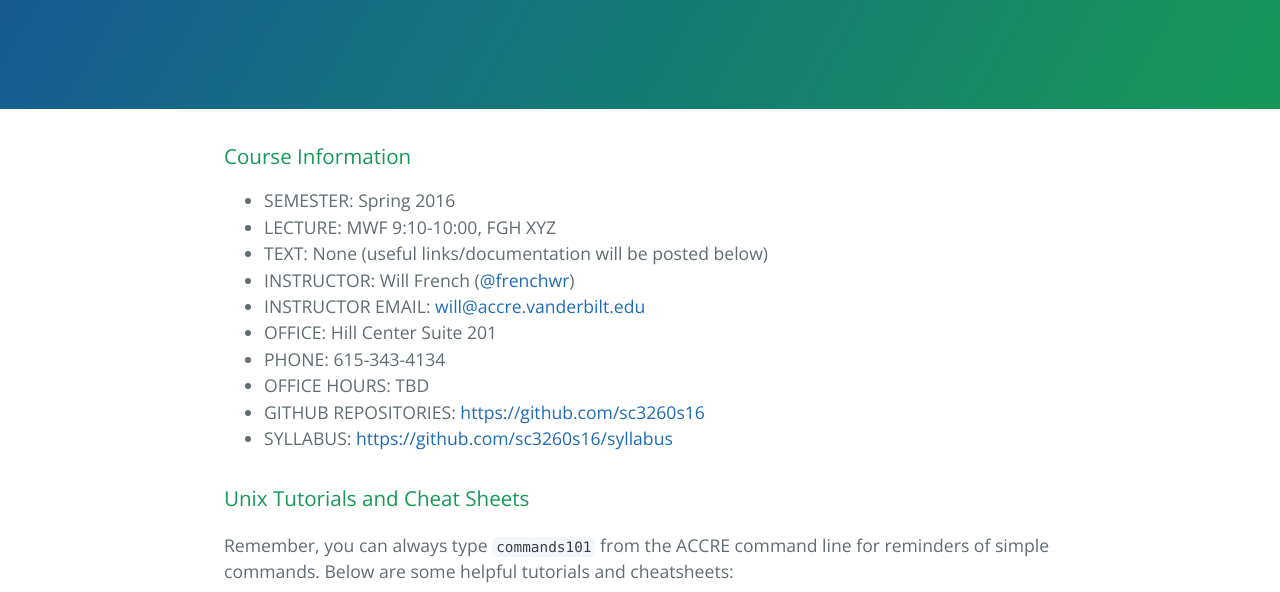
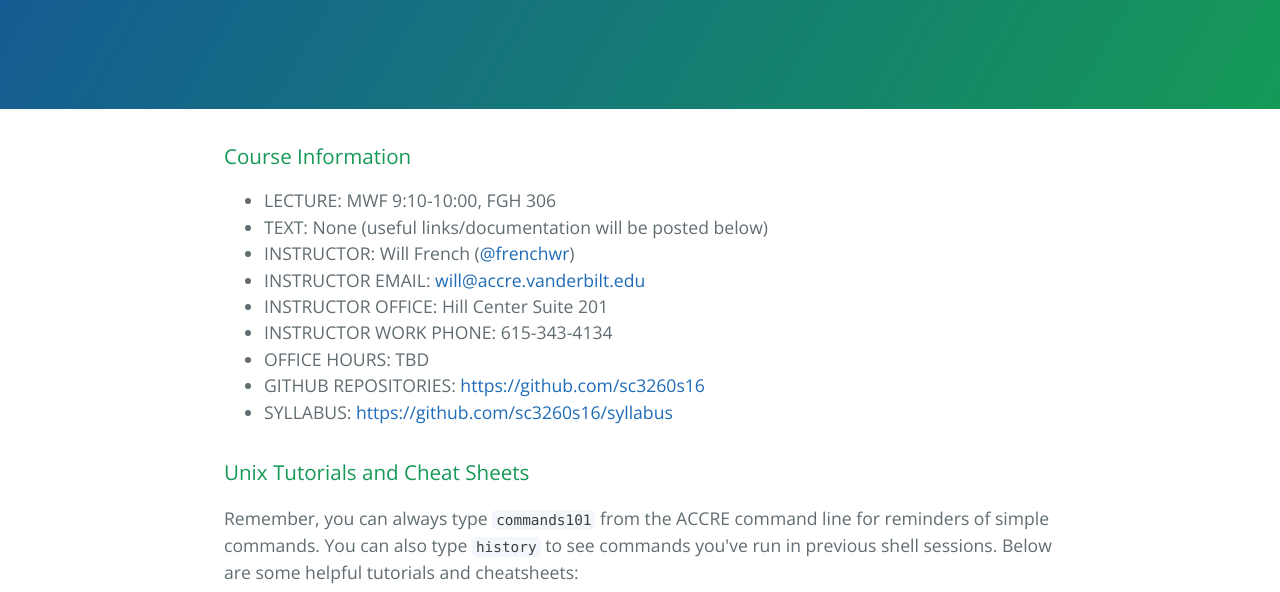
Before and after one commit to sc3260s16/sc3260s16.github.io, a plain HTML site: page index.html in a window 1280 px wide. Shown: the part 208-800 px from the top of the page. Drawn offline with nearby package versions, Linux system fonts and the light colour scheme.

Commit message:
Replace master branch with page content via GitHub

```diff
--- a/index.html
+++ b/index.html
@@ -20,14 +20,13 @@
 <a id="course-information" class="anchor" href="#course-information" aria-hidden="true"><span class="octicon octicon-link"></span></a>Course Information</h3>
 
 <ul>
-<li>SEMESTER: Spring 2016</li>
-<li>LECTURE: MWF 9:10-10:00, FGH XYZ</li>
+<li>LECTURE: MWF 9:10-10:00, FGH 306</li>
 <li>TEXT: None (useful links/documentation will be posted below)</li>
 <li>INSTRUCTOR: Will French (<a href="https://github.com/frenchwr" class="user-mention">@frenchwr</a>)</li>
 <li>INSTRUCTOR EMAIL: <a href="mailto:will@accre.vanderbilt.edu">will@accre.vanderbilt.edu</a>
 </li>
-<li>OFFICE: Hill Center Suite 201</li>
-<li>PHONE: 615-343-4134</li>
+<li>INSTRUCTOR OFFICE: Hill Center Suite 201</li>
+<li>INSTRUCTOR WORK PHONE: 615-343-4134</li>
 <li>OFFICE HOURS: TBD</li>
 <li>GITHUB REPOSITORIES: <a href="https://github.com/sc3260s16">https://github.com/sc3260s16</a>
 </li>
@@ -38,7 +37,7 @@
 <h3>
 <a id="unix-tutorials-and-cheat-sheets" class="anchor" href="#unix-tutorials-and-cheat-sheets" aria-hidden="true"><span class="octicon octicon-link"></span></a>Unix Tutorials and Cheat Sheets</h3>
 
-<p>Remember, you can always type <code>commands101</code> from the ACCRE command line for reminders of simple commands. Below are some helpful tutorials and cheatsheets:</p>
+<p>Remember, you can always type <code>commands101</code> from the ACCRE command line for reminders of simple commands. You can also type <code>history</code> to see commands you've run in previous shell sessions. Below are some helpful tutorials and cheatsheets:</p>
 
 <ul>
 <li><a href="http://swcarpentry.github.io/shell-novice/">Software Carpentry's Unix Tutorial</a></li>
```
Also changed, not shown: params.json (+1 -1 lines).
